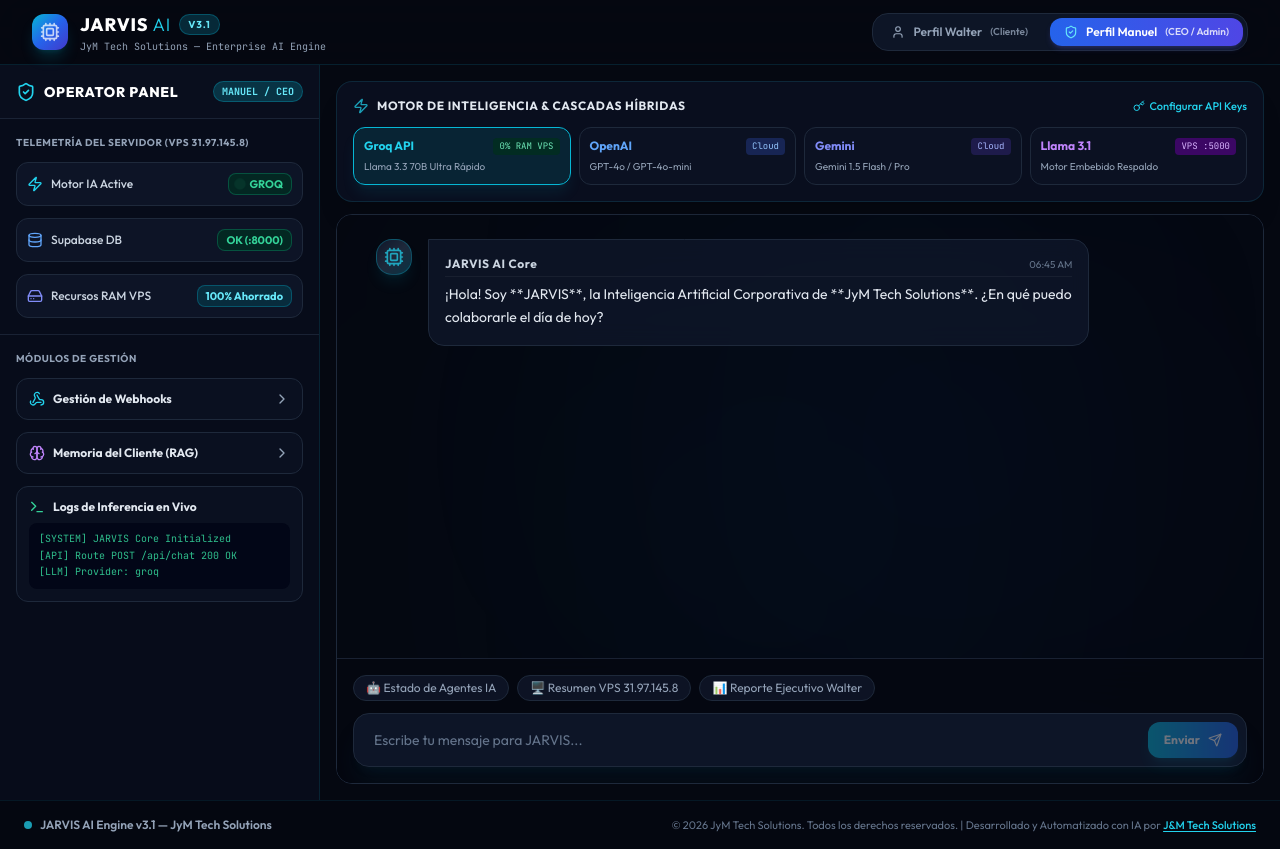
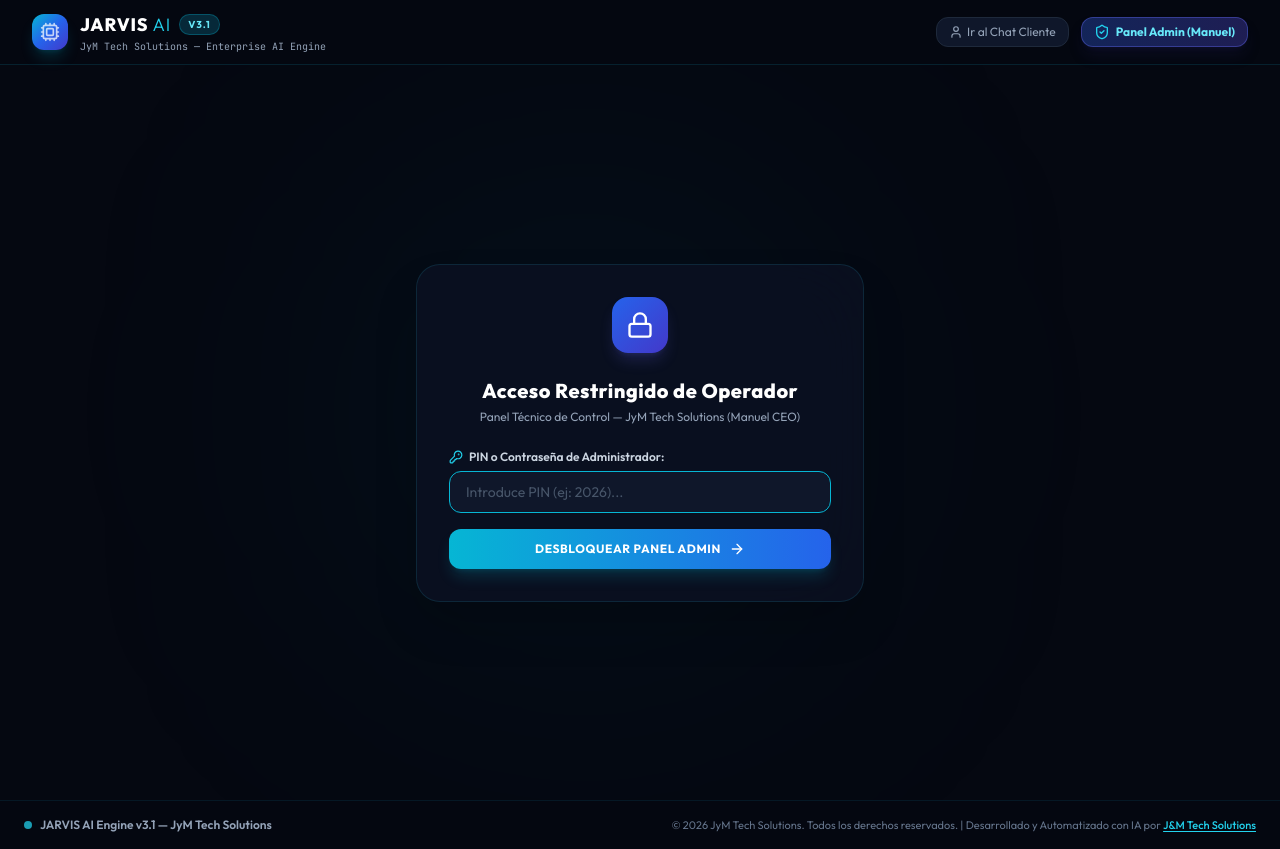
Before and after one commit to walterparradocorredor-stack/jarvis-platform, a Next.js app: page /operator in a window 1280 px wide. Built offline with nearby package versions, Linux system fonts and the light colour scheme.

Commit message:
security(navbar): ocultar boton admin en panel cliente walter y requerir PIN de operador en /operator

```diff
--- a/src/app/operator/page.tsx
+++ b/src/app/operator/page.tsx
@@ -1,15 +1,39 @@
 "use client";
 
-import React, { useState } from "react";
+import React, { useState, useEffect } from "react";
 import Navbar from "@/components/Navbar";
 import TechnicalSidebar from "@/components/TechnicalSidebar";
 import ProviderSelector from "@/components/ProviderSelector";
 import ChatInterface from "@/components/ChatInterface";
 import { LLMProvider } from "@/lib/jarvisApi";
+import { ShieldCheck, Lock, KeyRound, ArrowRight } from "lucide-react";
 
 export default function OperatorPage() {
   const [provider, setProvider] = useState<LLMProvider>("groq");
   const [apiKey, setApiKey] = useState<string>("");
+  const [isAuthenticated, setIsAuthenticated] = useState<boolean>(false);
+  const [passInput, setPassInput] = useState<string>("");
+  const [errorMsg, setErrorMsg] = useState<string>("");
+
+  useEffect(() => {
+    // Comprobar si ya existe sesión de operador guardada
+    const authSession = sessionStorage.getItem("jarvis_operator_session");
+    if (authSession === "granted") {
+      setIsAuthenticated(true);
+    }
+  }, []);
+
+  const handleAuthenticate = (e: React.FormEvent) => {
+    e.preventDefault();
+    // Clave de acceso o PIN de Operador (2026 o JymAdmin_2026_Secure!)
+    if (passInput === "2026" || passInput === "JymAdmin_2026_Secure!" || passInput === "admin") {
+      sessionStorage.setItem("jarvis_operator_session", "granted");
+      setIsAuthenticated(true);
+      setErrorMsg("");
+    } else {
+      setErrorMsg("Código de acceso incorrecto");
+    }
+  };
 
   const handleSelectProvider = (newProvider: LLMProvider, key?: string) => {
     setProvider(newProvider);
@@ -17,6 +41,60 @@
       setApiKey(key);
     }
   };
+
+  if (!isAuthenticated) {
+    return (
+      <div className="flex flex-col h-screen bg-[#050811] overflow-hidden">
+        <Navbar />
+        <main className="flex-1 flex items-center justify-center p-4 relative">
+          <div className="absolute top-[20%] left-[30%] w-[400px] h-[400px] bg-cyan-600/10 blur-[150px] rounded-full pointer-events-none" />
+
+          <div className="w-full max-w-md bg-[#0b1021]/90 backdrop-blur-2xl border border-cyan-900/40 rounded-3xl p-6 sm:p-8 shadow-2xl relative z-10 text-center space-y-6">
+            <div className="w-14 h-14 rounded-2xl bg-gradient-to-br from-blue-600 to-indigo-700 flex items-center justify-center mx-auto shadow-lg shadow-indigo-500/20">
+              <Lock className="w-7 h-7 text-white" />
+            </div>
+
+            <div>
+              <h1 className="text-xl font-extrabold text-white tracking-wide">
+                Acceso Restringido de Operador
+              </h1>
+              <p className="text-xs text-slate-400 mt-1">
+                Panel Técnico de Control — JyM Tech Solutions (Manuel CEO)
+              </p>
+            </div>
+
+            <form onSubmit={handleAuthenticate} className="space-y-4 text-left">
+              <div>
+                <label className="text-xs font-semibold text-slate-300 block mb-1.5 flex items-center gap-1.5">
+                  <KeyRound className="w-3.5 h-3.5 text-cyan-400" />
+                  <span>PIN o Contraseña de Administrador:</span>
+                </label>
+                <input
+                  type="password"
+                  placeholder="Introduce PIN (ej: 2026)..."
+                  value={passInput}
+                  onChange={(e) => setPassInput(e.target.value)}
+                  className="w-full bg-slate-900 border border-slate-800 rounded-xl px-4 py-2.5 text-sm text-white placeholder-slate-600 focus:outline-none focus:border-cyan-500 transition-all"
+                  autoFocus
+                />
+                {errorMsg && (
+                  <p className="text-xs text-rose-400 mt-1 font-medium">{errorMsg}</p>
+                )}
+              </div>
+
+              <button
+                type="submit"
+                className="w-full py-3 rounded-xl bg-gradient-to-r from-cyan-500 to-blue-600 hover:from-cyan-400 hover:to-blue-500 text-white font-bold text-xs uppercase tracking-wider flex items-center justify-center gap-2 shadow-lg shadow-cyan-500/20 active:scale-95 transition-all"
+              >
+                <span>Desbloquear Panel Admin</span>
+                <ArrowRight className="w-4 h-4" />
+              </button>
+            </form>
+          </div>
+        </main>
+      </div>
+    );
+  }
 
   return (
     <div className="flex flex-col h-screen bg-[#050811] overflow-hidden">
--- a/src/components/Navbar.tsx
+++ b/src/components/Navbar.tsx
@@ -1,20 +1,20 @@
 "use client";
 
-import React from "react";
+import React, { useState } from "react";
 import Link from "next/link";
 import { usePathname } from "next/navigation";
-import { Bot, Cpu, User, ShieldCheck, Terminal, Layers } from "lucide-react";
+import { Cpu, User, ShieldCheck, Lock, Sparkles } from "lucide-react";
 
 export default function Navbar() {
   const pathname = usePathname();
   const isOperator = pathname.startsWith("/operator");
 
   return (
-    <header className="border-b border-cyan-950/60 bg-[#050811]/80 backdrop-blur-xl sticky top-0 z-50">
+    <header className="border-b border-cyan-950/60 bg-[#050811]/90 backdrop-blur-xl sticky top-0 z-50">
       <div className="max-w-7xl mx-auto px-4 md:px-8 h-16 flex items-center justify-between">
 
         {/* Brand logo & status */}
-        <Link href="/" className="flex items-center gap-3 group">
+        <Link href="/chat" className="flex items-center gap-3 group">
           <div className="w-9 h-9 rounded-xl bg-gradient-to-br from-cyan-500 via-blue-600 to-indigo-700 flex items-center justify-center shadow-lg shadow-cyan-500/20 group-hover:scale-105 transition-transform">
             <Cpu className="w-5 h-5 text-white animate-pulse" />
           </div>
@@ -33,33 +33,31 @@
           </div>
         </Link>
 
-        {/* Profile Switcher (Walter vs Manuel) */}
-        <div className="flex items-center gap-2 bg-slate-900/90 p-1 rounded-2xl border border-slate-800">
-          <Link
-            href="/chat"
-            className={`flex items-center gap-2 px-3.5 py-1.5 rounded-xl text-xs font-semibold transition-all ${
-              !isOperator
-                ? "bg-gradient-to-r from-cyan-500 to-blue-600 text-white shadow-md shadow-cyan-500/20"
-                : "text-slate-400 hover:text-white hover:bg-slate-800/60"
-            }`}
-          >
-            <User className="w-3.5 h-3.5" />
-            <span>Perfil Walter</span>
-            <span className="hidden md:inline text-[10px] opacity-80">(Cliente)</span>
-          </Link>
-
-          <Link
-            href="/operator"
-            className={`flex items-center gap-2 px-3.5 py-1.5 rounded-xl text-xs font-semibold transition-all ${
-              isOperator
-                ? "bg-gradient-to-r from-blue-600 to-indigo-600 text-white shadow-md shadow-indigo-500/20"
-                : "text-slate-400 hover:text-white hover:bg-slate-800/60"
-            }`}
-          >
-            <ShieldCheck className="w-3.5 h-3.5 text-cyan-300" />
-            <span>Perfil Manuel</span>
-            <span className="hidden md:inline text-[10px] opacity-80">(CEO / Admin)</span>
-          </Link>
+        {/* Header Right Element */}
+        <div className="flex items-center gap-3">
+          {/* Si está en la vista de cliente (Walter), SOLO se muestra su badge de estado de conexión activo */}
+          {!isOperator ? (
+            <div className="flex items-center gap-2 px-3 py-1.5 rounded-xl bg-slate-900/90 border border-cyan-500/20 text-xs text-slate-300">
+              <span className="w-2 h-2 rounded-full bg-emerald-400 animate-ping" />
+              <span className="font-semibold text-slate-200">Asistente Activo</span>
+              <span className="text-[10px] text-slate-500 font-mono hidden sm:inline">| Dr. Walther Parrado</span>
+            </div>
+          ) : (
+            /* Si está en la vista de operador (Manuel), se muestra el distintivo de Admin y botón de regresar al Chat */
+            <div className="flex items-center gap-3">
+              <Link
+                href="/chat"
+                className="text-xs text-slate-400 hover:text-white flex items-center gap-1 px-3 py-1.5 rounded-xl bg-slate-900 border border-slate-800 transition-colors"
+              >
+                <User className="w-3.5 h-3.5" />
+                <span>Ir al Chat Cliente</span>
+              </Link>
+              <div className="flex items-center gap-1.5 px-3 py-1.5 rounded-xl bg-gradient-to-r from-blue-900/60 to-indigo-900/60 border border-indigo-500/40 text-xs font-bold text-cyan-300 shadow-lg shadow-indigo-950/30">
+                <ShieldCheck className="w-4 h-4 text-cyan-400" />
+                <span>Panel Admin (Manuel)</span>
+              </div>
+            </div>
+          )}
         </div>
 
       </div>
```
